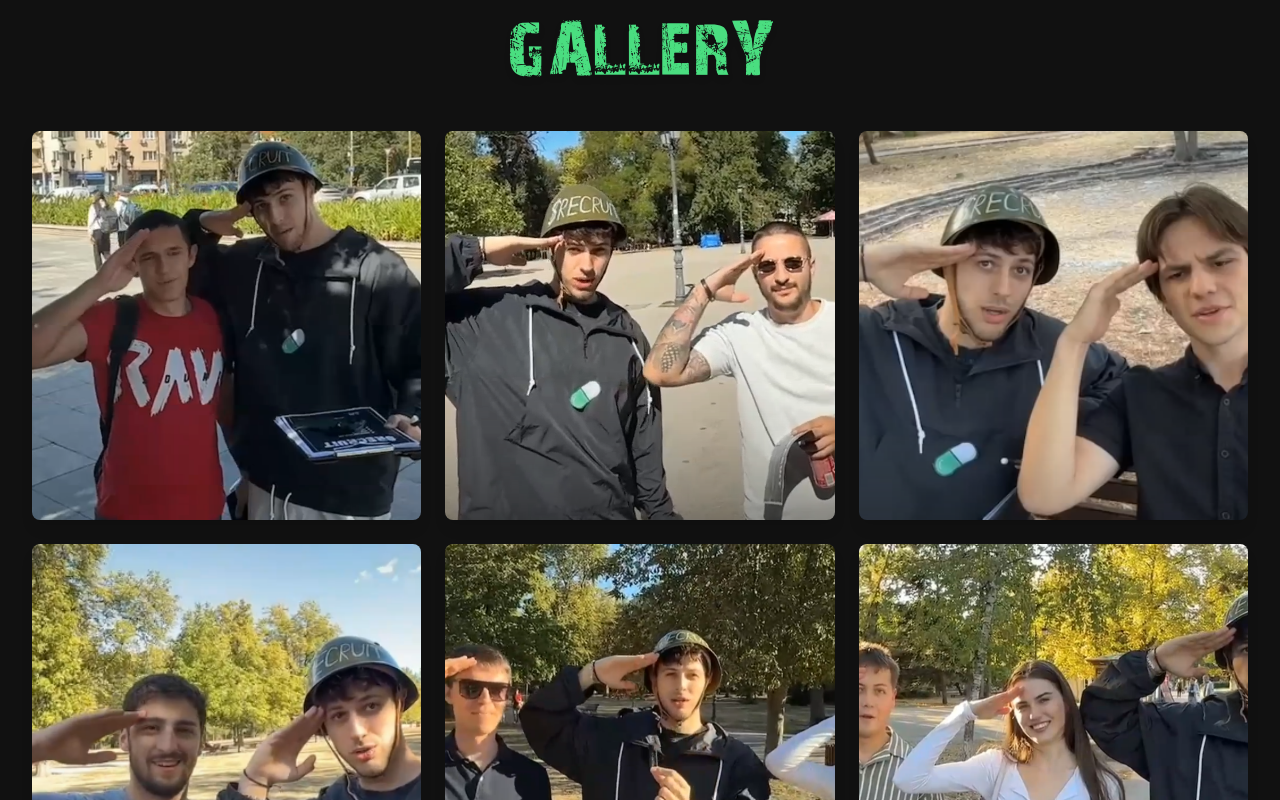
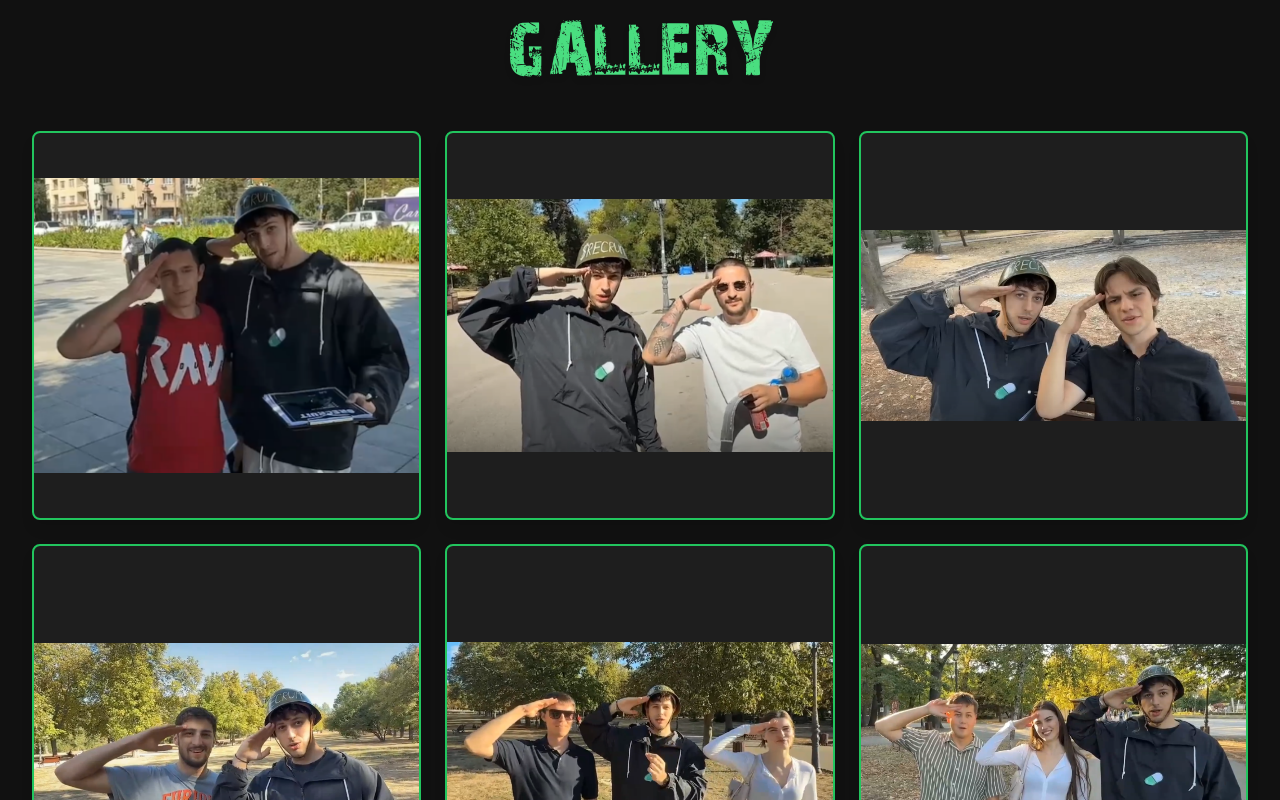
Before and after one commit to Giozepenko/recruit, a React (Vite) app: page / in a window 1280 px wide. Shown: the part 4260-5060 px from the top of the page. Built offline with nearby package versions, Linux system fonts and the light colour scheme.

Commit message:
img container style

```diff
--- a/components/Gallery.tsx
+++ b/components/Gallery.tsx
@@ -30,11 +30,11 @@ const Gallery: React.FC = () => {
         </h2>
         <div className="grid grid-cols-1 sm:grid-cols-2 lg:grid-cols-3 gap-4 md:gap-6">
           {imagesToShow.map((src, index) => (
-            <div key={index} className="overflow-hidden rounded-lg shadow-lg group">
+            <div key={index} className="bg-[#1e1e1e] border-2 border-green-500 overflow-hidden rounded-lg shadow-lg group">
               <img
                 src={src}
                 alt={`Gallery image ${index + 1}`}
-                className="w-full h-full aspect-square object-cover transform group-hover:scale-110 transition-transform duration-300 ease-in-out"
+                className="w-full h-full aspect-square object-contain transform group-hover:scale-110 transition-transform duration-300 ease-in-out"
                 loading="lazy"
               />
             </div>
```
